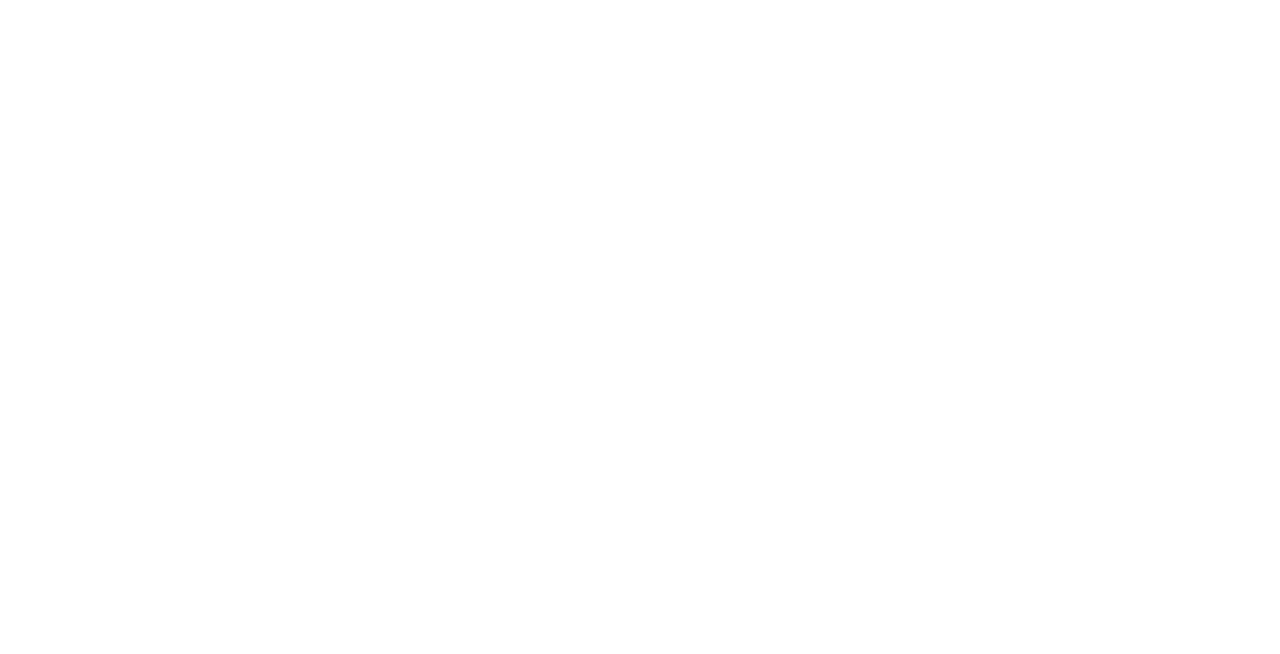
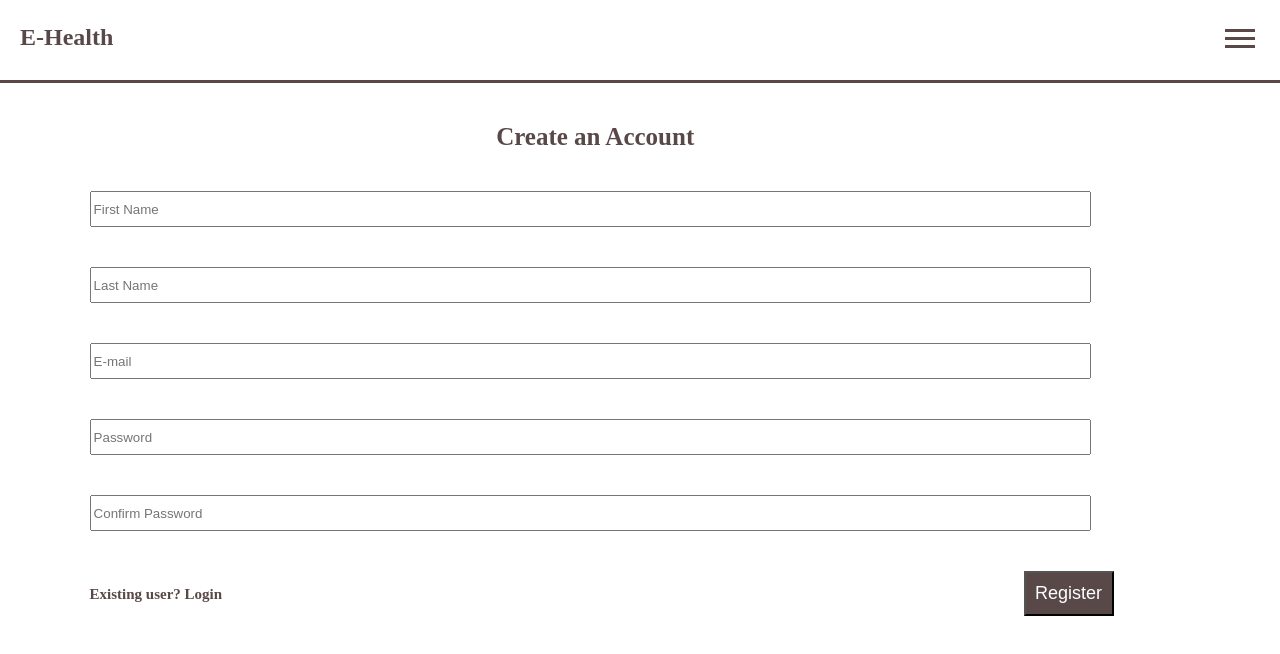
Before and after one commit to Isralh/E-Health, a React (Create React App) app in the folder client/: page /createAccount in a window 1280 px wide. Shown: the top 654 px of the page. Built offline with nearby package versions, Linux system fonts and the light colour scheme.

Commit message:
user registration page added

```diff
--- a/client/src/App.js
+++ b/client/src/App.js
@@ -4,6 +4,7 @@
 import './App.scss'
 import ProviderRegister from './Components/Register/Provider/ProviderRegister'
 import Appointment from './Components/Appointment/Appointment/Appointment'
+import CustomerRegister from './Components/Register/Customer/CustomerRegister'
 const App = () => {
   return (
     <Router>
@@ -11,6 +12,7 @@
         <Route exact path='/' component={Home} />
         <Route path='/providerRegister' component={ProviderRegister} />
         <Route path='/bookAppointment' component={Appointment} />
+        <Route path='/createAccount' component={CustomerRegister} />
       </Switch>
     </Router>
   )
--- /dev/null
+++ b/client/src/Components/Register/Customer/CustomerRegister.js
@@ -0,0 +1,77 @@
+import React, { useState, useEffect } from 'react'
+import NavBar from '../../Home/NavBar/NavBar'
+import Heading from '../Provider/Heading'
+import Form from './Form'
+import { validateFirstName, validateLastName, validatePassWord, validateConfirmPassword } from '../ErrorValidation/ErrorValidation'
+import './Styles.scss'
+const CustomerRegister = () => {
+  /* state to hold all of our form inputs and disables/enables the submit button based on correct form
+  inputs */
+  const [formInput, setFormInput] = useState({
+    firstName: '',
+    lastName: '',
+    email: '',
+    password: '',
+    confirmPassword: ''
+  })
+
+  /* state to hold all of errors during the form submission process */
+  const [errors, setErrors] = useState({
+    firstName: '',
+    lastName: ' ',
+    email: '',
+    password: '',
+    confirmPassword: ''
+  })
+
+  /* function to get all of our input values on change and updated the form input state */
+  const getFormInput = (e) => {
+    e.persist()
+    const value = e.target.value
+    setFormInput(prev => { return { ...prev, [e.target.name]: value } })
+  }
+
+  /* on initial form submit confirm/validate all the inputs are correct */
+  const validateForm = (e) => {
+    e.preventDefault()
+    validateFirstName(formInput.firstName, setErrors)
+    validateLastName(formInput.lastName, setErrors)
+    validatePassWord(formInput.password, setErrors)
+    validateConfirmPassword(formInput.password, formInput.confirmPassword, setErrors)
+  }
+
+  /* submit the form if there are no errors in the input error state */
+  const submitForm = () => {
+    if (!errors.firstName && !errors.lastName && !errors.email && !errors.password && !errors.confirmPassword) {
+
+    }
+  }
+  useEffect(() => {
+    console.log(formInput)
+    console.log(errors)
+  }, [formInput, errors])
+  return (
+    <div className='registeration-container'>
+      <NavBar />
+      <div className='registration-wrapper'>
+        <Heading topHeading='Create an Account' />
+        <Form
+          handleChange={getFormInput}
+          firstName={formInput.firstName}
+          lastName={formInput.lastName}
+          email={formInput.email}
+          password={formInput.password}
+          confirmPassword={formInput.confirmPassword}
+          firstNameError={errors.firstName}
+          lastNameError={errors.lastName}
+          emailError={errors.email}
+          passwordError={errors.password}
+          confirmPasswordError={errors.confirmPassword}
+          handleSubmit={validateForm}
+        />
+      </div>
+    </div>
+  )
+}
+
+export default CustomerRegister
--- /dev/null
+++ b/client/src/Components/Register/Customer/Form.js
@@ -0,0 +1,78 @@
+import React from 'react'
+
+const Form = ({
+  firstName, firstNameError, handleChange, lastNameError, lastName, handleSubmit,
+  emailError, email, password, passwordError, confirmPassword, confirmPasswordError
+}) => {
+  return (
+    <div className='form-container'>
+      <form className='registration-form'>
+        <div className='input-wrapper'>
+          <p>{firstNameError}</p>
+          <input
+            type='text'
+            name='firstName'
+            placeholder='First Name'
+            required
+            value={firstName}
+            onChange={handleChange}
+          />
+        </div>
+        <div className='input-wrapper'>
+          <p>{lastNameError}</p>
+          <input
+            type='text'
+            name='lastName'
+            placeholder='Last Name'
+            required
+            value={lastName}
+            onChange={handleChange}
+          />
+        </div>
+        <div className='input-wrapper'>
+          <p>{emailError}</p>
+          <input
+            type='text'
+            name='email'
+            placeholder='E-mail'
+            required
+            value={email}
+            onChange={handleChange}
+          />
+        </div>
+        <div className='input-wrapper'>
+          <p>{passwordError}</p>
+          <input
+            type='text'
+            name='password'
+            placeholder='Password'
+            required
+            value={password}
+            onChange={handleChange}
+          />
+        </div>
+        <div className='input-wrapper'>
+          <p>{confirmPasswordError}</p>
+          <input
+            type='text'
+            name='confirmPassword'
+            placeholder='Confirm Password'
+            required
+            value={confirmPassword}
+            onChange={handleChange}
+          />
+        </div>
+        <div className='button-container'>
+          <p>Existing user? <span>Login</span></p>
+          <button
+            onClick={handleSubmit}
+            type='submit'
+          >Register
+          </button>
+        </div>
+      </form>
+    </div>
+  )
+}
+
+export default Form
--- /dev/null
+++ b/client/src/Components/Register/Customer/Styles.scss
@@ -0,0 +1,76 @@
+@import '../../../Assets/Sass/Variables';
+@import '../../../Assets/Sass/Mixins';
+
+.registeration-container {
+    height: $fullHeight;
+    width: $fullWidth;
+    background: white;
+    color: $fontColor;
+}
+
+.registration-wrapper {
+    color: $fontColor;
+    position: $relativePosition;
+    margin-top: 5vh;
+}
+
+.heading {
+    margin-right: 10vw;
+
+    h1 {
+        font-size: 25px;
+        text-align: $textCenter;
+        margin-left: 3vw;
+    }
+}
+
+.form-container {
+    margin: 5vh 0 0 7vw;
+    width: 80%;
+
+    .input-wrapper {
+        margin-top: 5vh;
+
+        p {
+            color: red;
+        }
+    }
+
+    input {
+        height: 30px;
+        width: 97%;
+    }
+}
+
+.button-container {
+    margin-top: 5vh;
+    width: 100%;
+    @include flex(row, nowrap, space-between);
+
+    p {
+        font-weight: bolder;
+        color: $fontColor;
+        font-size: 15px;
+
+        span {
+            cursor: pointer;
+            font-weight: bolder;
+        }
+    }
+
+    button {
+        background: $fontColor;
+        color: white;
+        font-size: 18px;
+        width: 90px;
+        height: 45px;
+        // border-radius: 5px;
+        cursor: pointer;
+    }
+
+    button:hover {
+        color: $fontColor;
+        background: white;
+        font-weight: bolder;
+    }
+}
--- /dev/null
+++ b/client/src/Components/Register/ErrorValidation/ErrorValidation.js
@@ -0,0 +1,95 @@
+export const validateFirstName = (firstName, setState) => {
+  return (
+    firstName.length < 3 ? setState(prev => { return { ...prev, firstName: 'Required 3 characters or more' } })
+      : setState(prev => { return { ...prev, firstName: null } })
+  )
+}
+
+export const validateLastName = (lastName, setState) => {
+  return (
+    lastName.length < 3 ? setState(prev => { return { ...prev, lastName: 'Required 3 characters or more' } })
+      : setState(prev => { return { ...prev, lastName: null } })
+  )
+}
+
+export const validatePassWord = (password, setState) => {
+  return (
+    password.length < 6 ? setState(prev => { return { ...prev, password: 'Required at least 6 characters or more' } })
+      : setState(prev => { return { ...prev, password: null } })
+  )
+}
+export const validateConfirmPassword = (password, confirmPassword, setState) => {
+  return (
+    password !== confirmPassword ? setState(prev => { return { ...prev, confirmPassword: 'Passwords must match' } })
+      : setState(prev => { return { ...prev, confirmPassword: null } })
+  )
+}
+
+export const validateFirstForm = (error, state) => {
+  if ((!error.firstName) && (!error.lastName) && (!error.email) && (!error.password) && (!error.confirmPassword)) {
+    state(true)
+  } else state(false)
+}
+export const validateEducation = (education, state) => {
+  return (
+    education.length < 5 ? state(prev => { return { ...prev, education: 'Required 5 characters or more' } })
+      : state(prev => { return { ...prev, education: null } })
+  )
+}
+export const validateExperience = (experience, state) => {
+  return (
+    (!experience) ? state(prev => { return { ...prev, experience: 'Experience required' } })
+      : state(prev => { return { ...prev, experience: null } })
+  )
+}
+export const validateRates = (rate, state) => {
+  return (
+    (!rate) ? state(prev => { return { ...prev, rate: 'rates required' } })
+      : state(prev => { return { ...prev, rate: null } })
+  )
+}
+export const validateSummary = (summary, state) => {
+  return (
+    summary.length < 20 ? state(prev => { return { ...prev, summary: 'Required 20 characters or more' } })
+      : state(prev => { return { ...prev, summary: null } })
+  )
+}
+export const validateImages = (image, state) => {
+  return (
+    image === null ? window.alert('please upload profile picture')
+      : state(prev => { return { ...prev, profilePicture: null } })
+  )
+}
+export const validateResume = (resume, state) => {
+  return (
+    resume === null ? window.alert('please upload resume')
+      : state(prev => { return { ...prev, resume: null } })
+  )
+}
+export const validateImageFiles = (file, fileNameState, fileState) => {
+  if (!file.name.includes('.jpg') && !file.name.includes('.png') && !file.name.includes('.jpeg')) {
+    return window.alert('please select correct file type')
+  } else if (file.size > 1000000) {
+    return window.alert('File size has to be less than 1mb')
+  } else {
+    fileNameState(prev => { return { ...prev, image: file.name } })
+    fileState(file)
+  }
+}
+
+export const validateResumeFiles = (file, fileNameState, fileState) => {
+  if (!file.name.includes('.pdf') && !file.name.includes('.doc')) {
+    return window.alert('please select correct file type')
+  } else if (file.size > 1000000) {
+    return window.alert('File size has to be less than 1mb')
+  } else {
+    fileNameState(prev => { return { ...prev, resume: file.name } })
+    fileState(file)
+  }
+}
+
+export const validateSecondForm = (error, state) => {
+  if (!error.education && !error.experience && !error.profilePicture && !error.rate && !error.resume && !error.summary) {
+    state(prev => { return { ...prev, aws: true } })
+  }
+}
--- a/client/src/Components/Register/Provider/Heading.js
+++ b/client/src/Components/Register/Provider/Heading.js
@@ -1,9 +1,9 @@
 import React from 'react'
 import './Styles.scss'
-const Heading = () => {
+const Heading = ({ topHeading }) => {
   return (
     <div className='heading'>
-      <h1>JOIN OUR NETWORK</h1>
+      <h1>{topHeading}</h1>
     </div>
   )
 }
--- a/client/src/Components/Register/Provider/Styles.scss
+++ b/client/src/Components/Register/Provider/Styles.scss
@@ -29,6 +29,10 @@
 
       .input-wrapper {
         margin-top: 5vh;
+
+        P {
+          color: red;
+        }
       }
 
       input {
@@ -66,7 +70,7 @@
           // border-radius: 5px;
           cursor: pointer;
 
-          :hover {
+          button:hover {
             color: $fontColor;
             background: white;
             font-weight: bolder;
```
Also changed, not shown: client/src/Components/Register/Customer/Services.js (added, +8 -0 lines), client/src/Components/Register/Provider/ProviderRegister.js (+4 -4 lines).
